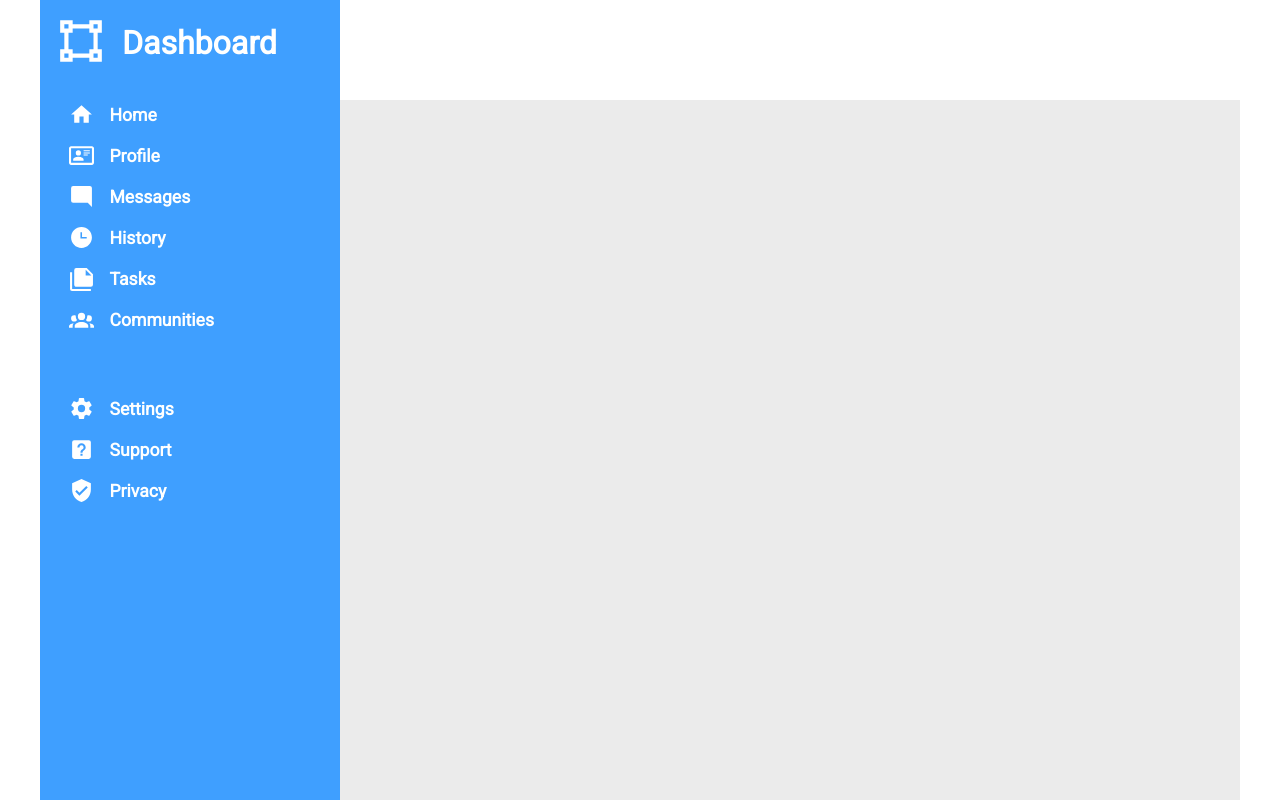
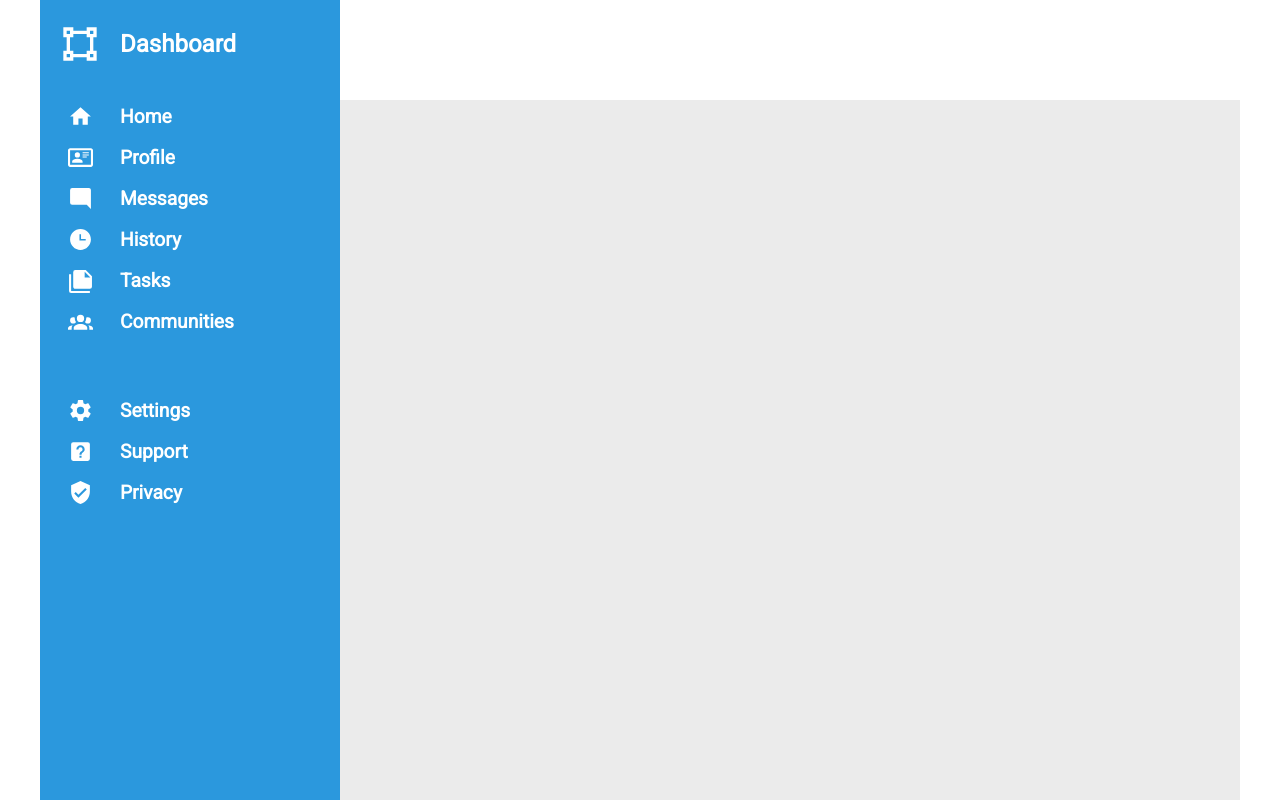
Before and after one commit to ckatanic/Admin-Dashboard, a plain HTML site: page index.html in a window 1280 px wide. Drawn offline with Linux system fonts and the light colour scheme.

Commit message:
finish left side bar

```diff
--- a/index.html
+++ b/index.html
@@ -11,46 +11,64 @@
     <div class="container">
         <div class="left-side-bar">
             <div class="logo">
-                <div class="logo-image">
+                <div class="logo-image icon">
                     <svg xmlns="http://www.w3.org/2000/svg" viewBox="0 0 24 24"><title>vector-square</title><path fill="#FFFFFF" d="M2,2H8V4H16V2H22V8H20V16H22V22H16V20H8V22H2V16H4V8H2V2M16,8V6H8V8H6V16H8V18H16V16H18V8H16M4,4V6H6V4H4M18,4V6H20V4H18M4,18V20H6V18H4M18,18V20H20V18H18Z" /></svg>
                 </div>
                 <h1>Dashboard</h1>
             </div>
             <ul>
                 <li>
+                    <div class="icon">
                         <svg xmlns="http://www.w3.org/2000/svg" viewBox="0 0 24 24"><title>Home</title><path fill="#FFFFFF" d="M10,20V14H14V20H19V12H22L12,3L2,12H5V20H10Z" /></svg>
+                    </div>
                     <span>Home</span>
                 </li>
                 <li>
+                    <div class="icon">
                         <svg xmlns="http://www.w3.org/2000/svg" viewBox="0 0 24 24"><title>card-account-details-outline</title><path fill="#FFFFFF" d="M22,3H2C0.91,3.04 0.04,3.91 0,5V19C0.04,20.09 0.91,20.96 2,21H22C23.09,20.96 23.96,20.09 24,19V5C23.96,3.91 23.09,3.04 22,3M22,19H2V5H22V19M14,17V15.75C14,14.09 10.66,13.25 9,13.25C7.34,13.25 4,14.09 4,15.75V17H14M9,7A2.5,2.5 0 0,0 6.5,9.5A2.5,2.5 0 0,0 9,12A2.5,2.5 0 0,0 11.5,9.5A2.5,2.5 0 0,0 9,7M14,7V8H20V7H14M14,9V10H20V9H14M14,11V12H18V11H14" /></svg>
+                    </div>
                     <span>Profile</span>
                 </li>
                 <li>
+                    <div class="icon">
                         <svg xmlns="http://www.w3.org/2000/svg" viewBox="0 0 24 24"><title>message-reply</title><path fill="#FFFFFF" d="M22,4C22,2.89 21.1,2 20,2H4A2,2 0 0,0 2,4V16A2,2 0 0,0 4,18H18L22,22V4Z" /></svg>
+                    </div>
                     <span>Messages</span>
                 </li>
                 <li>
+                    <div class="icon">
                         <svg xmlns="http://www.w3.org/2000/svg" viewBox="0 0 24 24"><title>clock-time-three</title><path fill="#FFFFFF" d="M12 2C6.5 2 2 6.5 2 12C2 17.5 6.5 22 12 22C17.5 22 22 17.5 22 12S17.5 2 12 2M17 13H11V7H12.5V11.5H17V13Z" /></svg>
+                    </div>
                     <span>History</span>
                 </li>
                 <li>
+                    <div class="icon">
                         <svg xmlns="http://www.w3.org/2000/svg" viewBox="0 0 24 24"><title>note-multiple</title><path fill="#FFFFFF" d="M16,9H21.5L16,3.5V9M7,2H17L23,8V18A2,2 0 0,1 21,20H7C5.89,20 5,19.1 5,18V4A2,2 0 0,1 7,2M3,6V22H21V24H3A2,2 0 0,1 1,22V6H3Z" /></svg>
+                    </div>
                     <span>Tasks</span>
                 </li>
                 <li>
+                    <div class="icon">
                         <svg xmlns="http://www.w3.org/2000/svg" viewBox="0 0 24 24"><title>account-group</title><path fill="#FFFFFF" d="M12,5.5A3.5,3.5 0 0,1 15.5,9A3.5,3.5 0 0,1 12,12.5A3.5,3.5 0 0,1 8.5,9A3.5,3.5 0 0,1 12,5.5M5,8C5.56,8 6.08,8.15 6.53,8.42C6.38,9.85 6.8,11.27 7.66,12.38C7.16,13.34 6.16,14 5,14A3,3 0 0,1 2,11A3,3 0 0,1 5,8M19,8A3,3 0 0,1 22,11A3,3 0 0,1 19,14C17.84,14 16.84,13.34 16.34,12.38C17.2,11.27 17.62,9.85 17.47,8.42C17.92,8.15 18.44,8 19,8M5.5,18.25C5.5,16.18 8.41,14.5 12,14.5C15.59,14.5 18.5,16.18 18.5,18.25V20H5.5V18.25M0,20V18.5C0,17.11 1.89,15.94 4.45,15.6C3.86,16.28 3.5,17.22 3.5,18.25V20H0M24,20H20.5V18.25C20.5,17.22 20.14,16.28 19.55,15.6C22.11,15.94 24,17.11 24,18.5V20Z" /></svg>
+                    </div>
                     <span>Communities</span>
                 </li>
                 <li>
+                    <div class="icon">
                         <svg xmlns="http://www.w3.org/2000/svg" viewBox="0 0 24 24"><title>cog</title><path fill="#FFFFFF" d="M12,15.5A3.5,3.5 0 0,1 8.5,12A3.5,3.5 0 0,1 12,8.5A3.5,3.5 0 0,1 15.5,12A3.5,3.5 0 0,1 12,15.5M19.43,12.97C19.47,12.65 19.5,12.33 19.5,12C19.5,11.67 19.47,11.34 19.43,11L21.54,9.37C21.73,9.22 21.78,8.95 21.66,8.73L19.66,5.27C19.54,5.05 19.27,4.96 19.05,5.05L16.56,6.05C16.04,5.66 15.5,5.32 14.87,5.07L14.5,2.42C14.46,2.18 14.25,2 14,2H10C9.75,2 9.54,2.18 9.5,2.42L9.13,5.07C8.5,5.32 7.96,5.66 7.44,6.05L4.95,5.05C4.73,4.96 4.46,5.05 4.34,5.27L2.34,8.73C2.21,8.95 2.27,9.22 2.46,9.37L4.57,11C4.53,11.34 4.5,11.67 4.5,12C4.5,12.33 4.53,12.65 4.57,12.97L2.46,14.63C2.27,14.78 2.21,15.05 2.34,15.27L4.34,18.73C4.46,18.95 4.73,19.03 4.95,18.95L7.44,17.94C7.96,18.34 8.5,18.68 9.13,18.93L9.5,21.58C9.54,21.82 9.75,22 10,22H14C14.25,22 14.46,21.82 14.5,21.58L14.87,18.93C15.5,18.67 16.04,18.34 16.56,17.94L19.05,18.95C19.27,19.03 19.54,18.95 19.66,18.73L21.66,15.27C21.78,15.05 21.73,14.78 21.54,14.63L19.43,12.97Z" /></svg>
+                    </div>
                     <span>Settings</span>
                     </li>
                 <li>
+                    <div class="icon">
                         <svg xmlns="http://www.w3.org/2000/svg" viewBox="0 0 24 24"><title>help-box</title><path fill="#FFFFFF" d="M11,18H13V16H11V18M12,6A4,4 0 0,0 8,10H10A2,2 0 0,1 12,8A2,2 0 0,1 14,10C14,12 11,11.75 11,15H13C13,12.75 16,12.5 16,10A4,4 0 0,0 12,6M5,3H19A2,2 0 0,1 21,5V19A2,2 0 0,1 19,21H5A2,2 0 0,1 3,19V5A2,2 0 0,1 5,3Z" /></svg>
+                    </div>
                     <span>Support</span>
                 </li>
                 <li>
+                    <div class="icon">
                         <svg xmlns="http://www.w3.org/2000/svg" viewBox="0 0 24 24"><title>shield-check</title><path fill="#FFFFFF" d="M10,17L6,13L7.41,11.59L10,14.17L16.59,7.58L18,9M12,1L3,5V11C3,16.55 6.84,21.74 12,23C17.16,21.74 21,16.55 21,11V5L12,1Z" /></svg>
+                    </div>
                     <span>Privacy</span>
                 </li>
             </ul>
--- a/styles.css
+++ b/styles.css
@@ -18,25 +18,51 @@ body {
 }
 
 .left-side-bar {
-    background-color: rgb(63, 159, 255);
+    background-color: rgb(43, 152, 221);
+    color: white;
+}
+
+
+.icon {
+    display: flex;
+    justify-content: center;
+    width: 5rem;
+}
+
+h1 {
+    font-size: 1.5rem;
+}
+
+li {
+    list-style-type: none;
+  }
+
+
+.logo {
+    display: flex;
+    align-items: center;
+    padding: 1.5rem 0 2.5rem 0;
+}
+
+.logo-image svg {
+    width: 40px;
+}
+
+.logo-image svg{
     color: white;
 }
 
 .left-side-bar ul {
-    font-size: 1.1rem;
-    font-weight: 700;
-    padding-left: calc(1rem + 12.5px);
+    font-size: 1.2rem;
+    font-weight: bold;
 }
 
 .left-side-bar ul li {
     display: flex;
-    /* width: fit-content; */
     align-items: center;
     margin-bottom: 1rem;
     cursor: pointer;
 }
-
-
 
 .left-side-bar ul li:nth-child(6) {
     margin-bottom: 4rem;
@@ -44,28 +70,11 @@ body {
 
 .left-side-bar ul svg {
     width: 25px;
-    margin-right: 1rem;
-}
-
-.logo {
-    display: flex;
-    align-items: center;
-    padding: 1rem 0 2rem 1rem;
-}
-
-.logo-image svg {
-    width: 50px;
-    margin-right: 1rem;
-}
-
-.logo-image svg{
-    color: white;
 }
 
 .main {
     display: grid;
     grid-template-rows: 100px 1fr;
-    background-color: red;
 }
 
 .header {
@@ -75,7 +84,3 @@ body {
 .content {
     background-color: rgb(235, 235, 235);
 }
-
-li {
-  list-style-type: none;
-}
```
Lines whose indentation alone changed are shown as unchanged.
